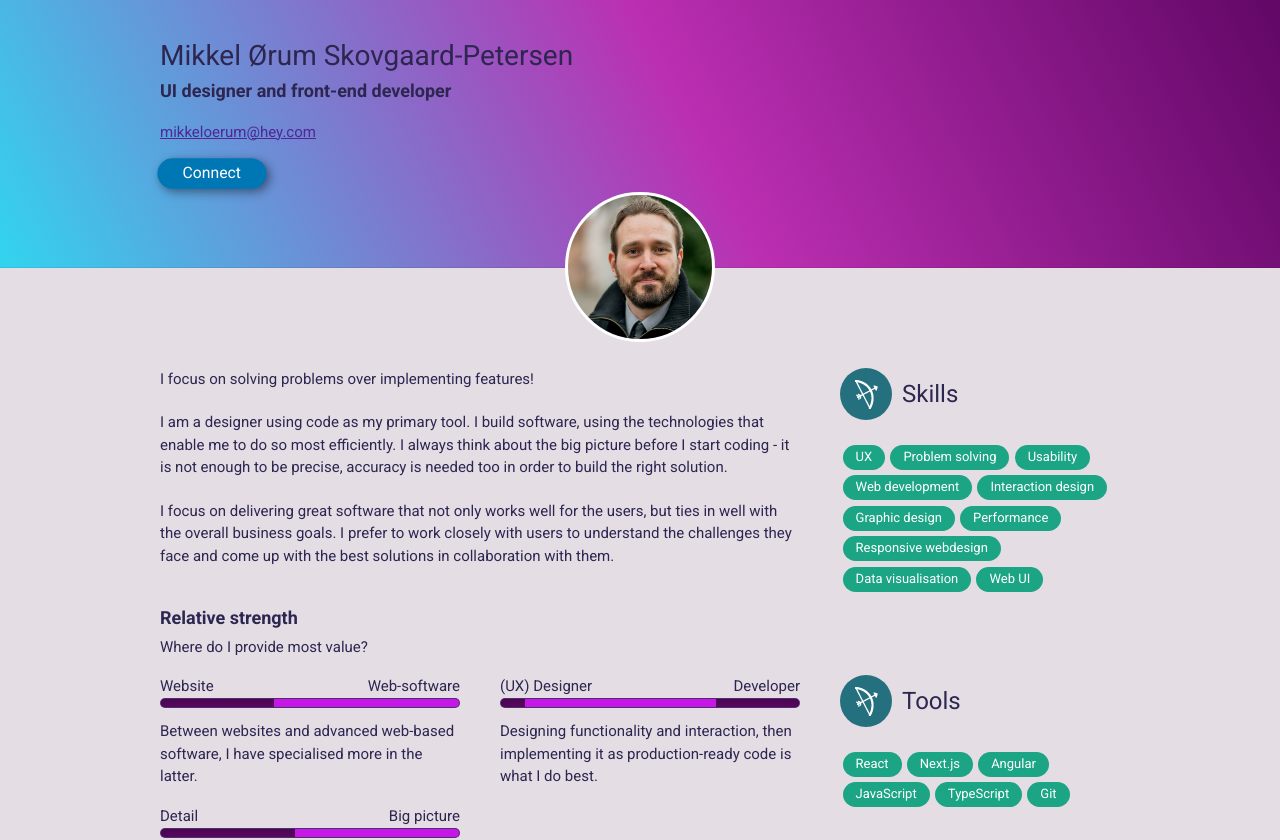
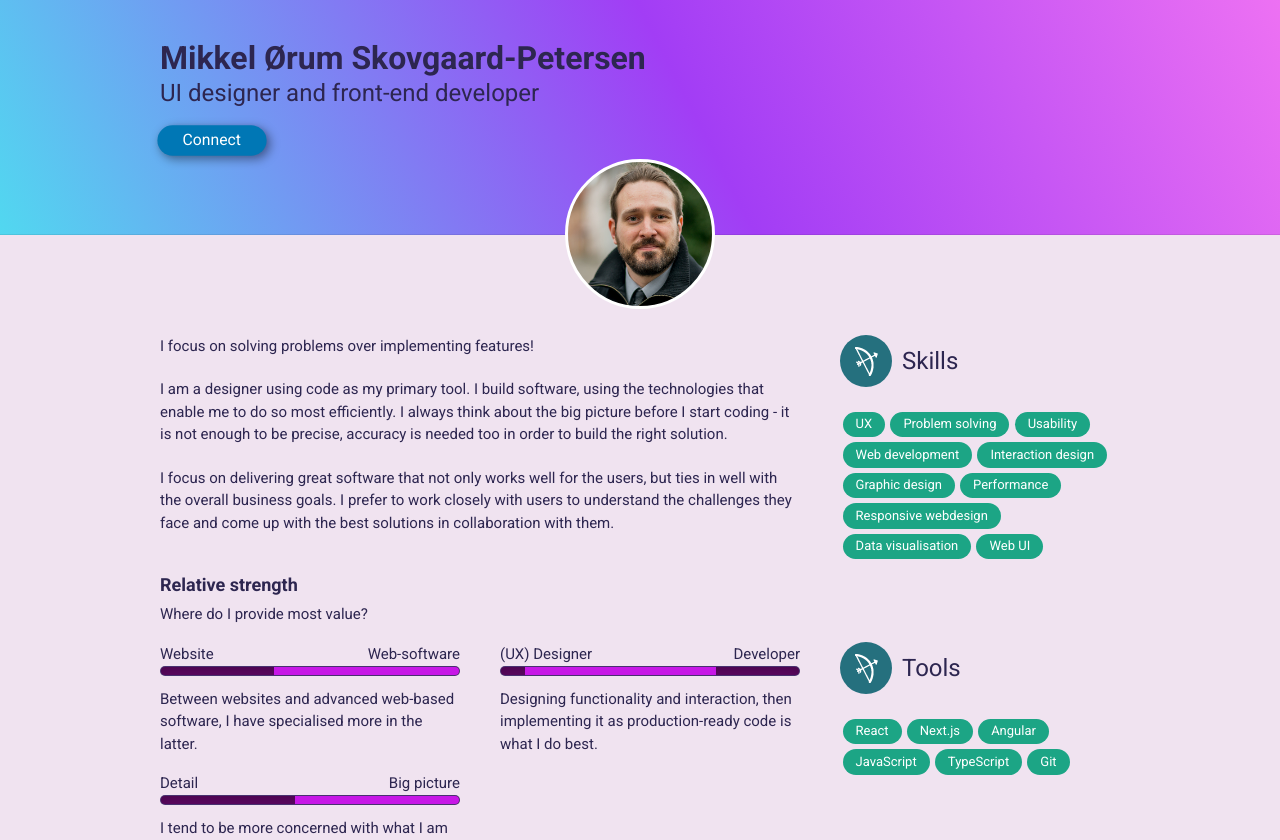
Before and after one commit to rx-mikkel/curriculum-vitae, an Angular app: page / in a window 1280 px wide. Shown: the top 840 px of the page. Built offline with nearby package versions, Linux system fonts and the light colour scheme.

Commit message:
Tuned the header

```diff
--- a/src/app/app.component.html
+++ b/src/app/app.component.html
@@ -4,9 +4,7 @@
         <div class="section">
             <h1>{{profile.userName}}</h1>
             <div class="contact">
-                <h3 style="margin-top: .5em;">{{profile.title}}</h3>
-				<br />
-                <a href="mailto:{{profile.email}}">{{profile.email}}</a>
+                <h2 style="margin-top: 0em; line-height: 1.4em;">{{profile.title}}</h2>
             </div>
             <div class="column" style="padding-top: 1em;">
                 <a class="linked-in raised" href="{{profile.linkedIn}}">Connect</a>
@@ -132,17 +130,14 @@
 
 	</div>
 
-	<div class="section" style="float: left; text-align: center; width: 100%;">
-		<a class="link-button raised" href="mailto:mikkeloerum@hey.com">Contact me</a>
-	</div>
+
 </div>
 
 
 
 <div class="footer">
-    <div class="footerInner">
-        <a style="font-size: 1em;" href="#top">
-            <div class="footerBubble raised" style="background-image: url(assets/images/up.png);"></div>
-        </a>
-    </div>
+	<a style="font-size: 1em;" href="#top">
+		<div class="footerBubble raised" style="background-image: url(assets/images/up.png);"></div>
+	</a>
+	<a class="link-button raised" href="mailto:mikkeloerum@hey.com">Contact me</a>
 </div>
--- a/src/assets/styles/_defaults.scss
+++ b/src/assets/styles/_defaults.scss
@@ -2,7 +2,7 @@ $font-stack: 'Roboto', sans-serif;
 $primary-color: #AA0046;
 
 $font-color: #2d2650;
-$grey-background: #e4dde4;
+$grey-background: #f0e3f0;
 $header-background: #edf2f2;
 
 $purple-bg: #610766;
--- a/src/assets/styles/_layout.scss
+++ b/src/assets/styles/_layout.scss
@@ -34,8 +34,8 @@ p + p {
 }
 
 h1 {
-	font-size: 2.8em;
-	font-weight: 400;
+	font-size: 3.2em;
+	font-weight: 700;
 	margin: 0px;
 }
 
@@ -83,7 +83,8 @@ h4 {
 
 .header {
 	background-color: #610766;
-	background-image: linear-gradient(243deg, #610766 0%, #bb2fb2 46%, #32d4f0 100%);
+	//background-image: repeating-conic-gradient(at -30% 120%, rgba(255,255,255,.15) 0%, rgba(0,0,0,.3) 6%, rgba(255,255,255,.15) 12%), linear-gradient(243deg, #610766 0%, #bb2fb2 46%, #32d4f0 100%);
+	background-image: linear-gradient(243deg, #ed71f3 0%, #a23df5 46%, #51d8f0 100%);
 
 	margin-bottom: 6em;
 
@@ -159,13 +160,12 @@ h4 {
 }
 
 .footer {
+	display: flex;
+	justify-content: center;
 	background-color: #610766;
 	background-image: linear-gradient(43deg, #610766 0%, #bb2fb2 46%, #32d4f0 100%);
 	margin-top: 2em;
-}
-
-.footerInner {
-	height: 4em;
+	padding: 4em;
 	position: relative;
 }
 
```
